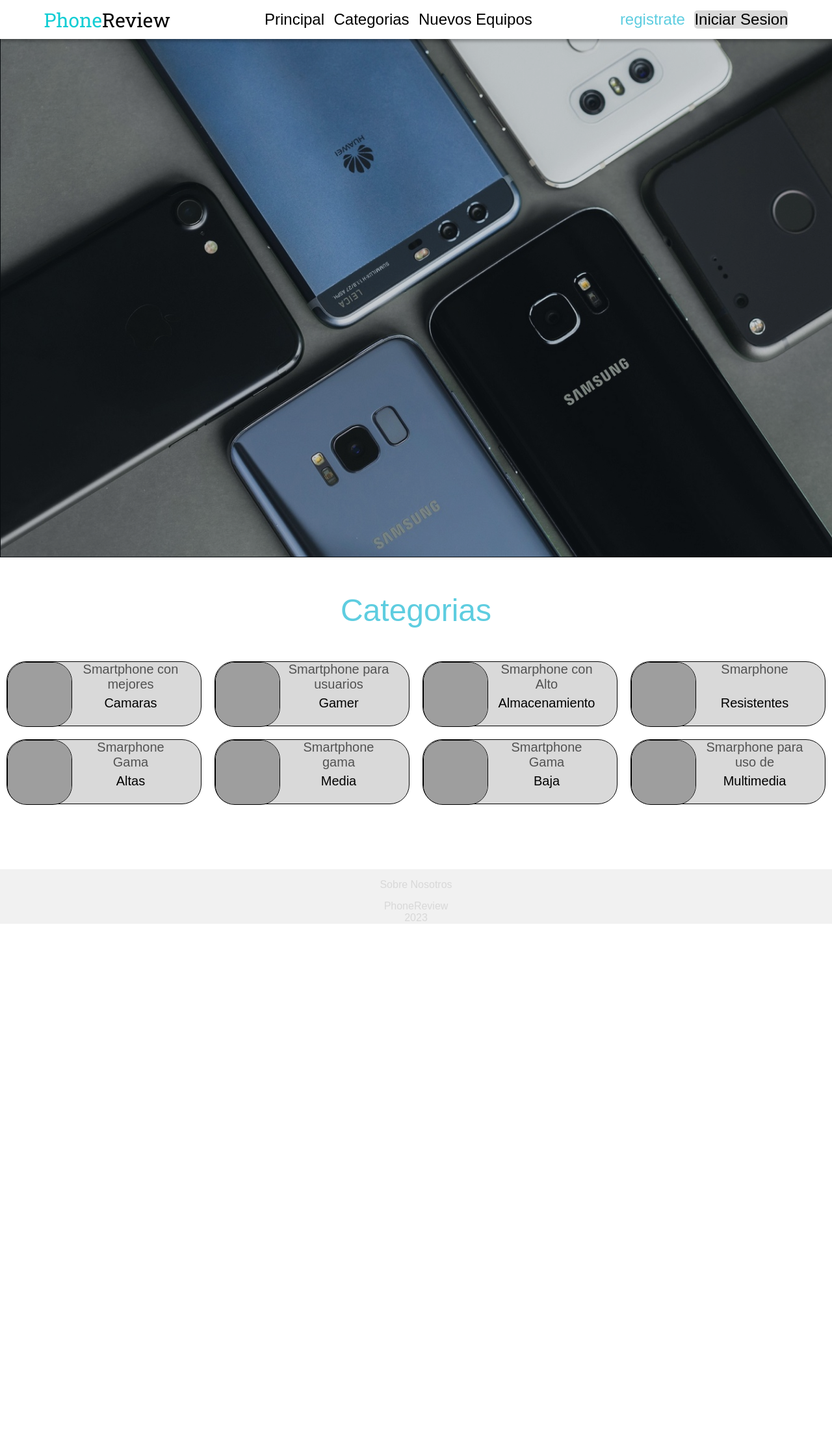
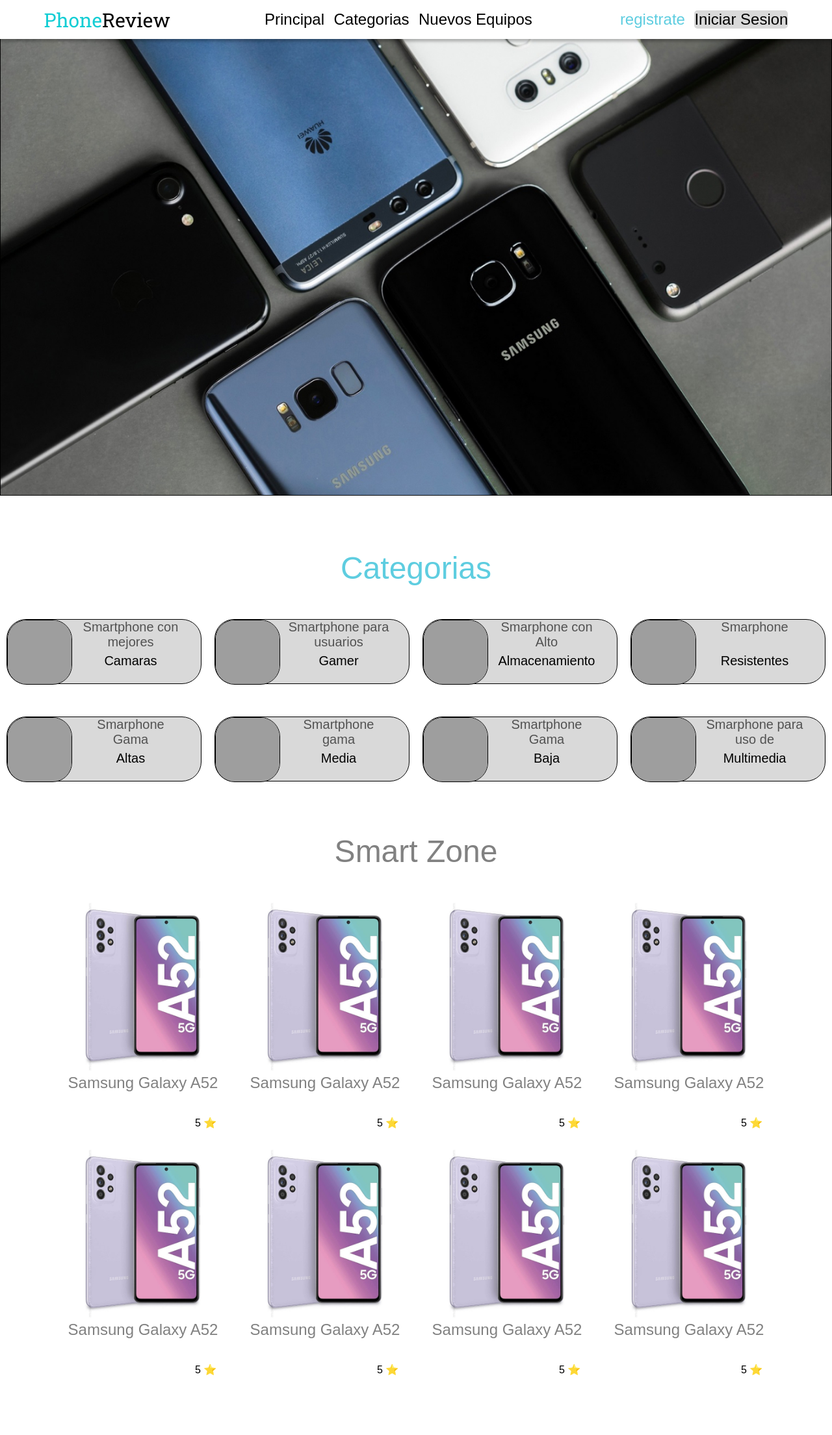
Before and after one commit to stian13/PhoneReview, a PHP site: page / in a window 1280 px wide; the page is wider, and only the part inside the window is pictured. Shown: that part at 65% size. Before the commit the page ends 1422 px from the top of that part, so only its background shows below. Run offline with PHP 8.4, Linux system fonts and the light colour scheme; grey boxes are pictures that could not be loaded.

Commit message:
se realizo la zona o el contenedor donde se encuentra los telefonos la smart zone ademas se configuro la imagen que estaba en la cabecera

```diff
--- a/index.html
+++ b/index.html
@@ -41,15 +41,15 @@
             </section>
         </div>
     </header>
-    <section>
+    <section class="conteiner">
         <div class="conteiner-img-cabecera">
             <div class="capa"></div>
             <img src="./assets/baner/cabeceraImagen.jpg" alt="" class="img-cabecera">
         </div>
     </section>
     <!--Categoria dispositivo-->
-<section>
-    <div class="title-categorias">Categorias</div>
+<section class="separador">
+    <div class="title ">Categorias</div>
     <div class="box-categorias">
         <div class="conteiner-categorias">
             <div class="categoria">
@@ -60,7 +60,7 @@
                     <div>Smartphone con mejores</div>
                     <div>Camaras</div>
                 </div>
-            </div>
+        </div>
             <div class="categoria">
                 <div>
                     <div>
@@ -134,14 +134,94 @@
     </div>
 </section>
 <!--Celulares-->
-<main>
-    <section>
-        <div>
+<section class="separador">
+    <div>
+    <div class="title Smart-zone">Smart Zone</div>
+        <div class="conteiner-cards-smartphone">
+            <div class="cards">
+                <img src="./assets/image 20smartphone.png" alt="" class="img-smartphone">
+                <div class="name-smartphone">Samsung
+                Galaxy A52</div>
+                <div class="conteiner-puntuacion">
+                    <div>5</div>
+                    <span>⭐</span>
+                </div>
+            </div>
 
+            <div class="cards">
+                <img src="./assets/image 20smartphone.png" alt="" class="img-smartphone">
+                <div class="name-smartphone">Samsung
+                Galaxy A52</div>
+                <div class="conteiner-puntuacion">
+                    <div>5</div>
+                    <span>⭐</span>
+                </div>
+            </div>
+
+            <div class="cards">
+                <img src="./assets/image 20smartphone.png" alt="" class="img-smartphone">
+                <div class="name-smartphone">Samsung
+                Galaxy A52</div>
+                <div class="conteiner-puntuacion">
+                    <div>5</div>
+                    <span>⭐</span>
+                </div>
+            </div>
+
+            <div class="cards">
+                <img src="./assets/image 20smartphone.png" alt="" class="img-smartphone">
+                <div class="name-smartphone">Samsung
+                Galaxy A52</div>
+                <div class="conteiner-puntuacion">
+                    <div>5</div>
+                    <span>⭐</span>
+                </div>
+            </div>
+
+            <div class="cards">
+                <img src="./assets/image 20smartphone.png" alt="" class="img-smartphone">
+                <div class="name-smartphone">Samsung
+                Galaxy A52</div>
+                <div class="conteiner-puntuacion">
+                    <div>5</div>
+                    <span>⭐</span>
+                </div>
+            </div>
+
+            <div class="cards">
+                <img src="./assets/image 20smartphone.png" alt="" class="img-smartphone">
+                <div class="name-smartphone">Samsung
+                Galaxy A52</div>
+                <div class="conteiner-puntuacion">
+                    <div>5</div>
+                    <span>⭐</span>
+                </div>
+            </div>
+
+            <div class="cards">
+                <img src="./assets/image 20smartphone.png" alt="" class="img-smartphone">
+                <div class="name-smartphone">Samsung
+                Galaxy A52</div>
+                <div class="conteiner-puntuacion">
+                    <div>5</div>
+                    <span>⭐</span>
+                </div>
+            </div>
+
+            <div class="cards">
+                <img src="./assets/image 20smartphone.png" alt="" class="img-smartphone">
+                <div class="name-smartphone">Samsung
+                Galaxy A52</div>
+                <div class="conteiner-puntuacion">
+                    <div>5</div>
+                    <span>⭐</span>
+                </div>
+            </div>
+            </div>
         </div>
-    </section>
-</main>
-<!---->
+    </div>
+</section>
+<!--
 <footer>
     <div class="conteiner-footer">
         <div class="content-footer">
@@ -152,5 +232,8 @@
         </div>
     </div>
 </footer>
+
+-->
+
 </body>
 </html>
--- a/styles/style.css
+++ b/styles/style.css
@@ -15,6 +15,7 @@
     --grosorFuente2: 400;
     --grosorFuente3: 500;
     --grissuave: #D9D9D9;
+    --grisnamesmartphone: #818181;
     --azulclarosuabe: #5ECDE0;
     --blanco: white;
     --sombra: 0, 0, 0, 0.25;
@@ -67,16 +68,16 @@ header{
     border-radius: 5px;
 }
 /*-----img-cabecera----*/
-.conteiner-img-cabecera .capa{
-    position: absolute;
-    width: 1440px;
-    height: 846px;
-    left: 0px;
-    top: 12px;
-    background: rgba(43, 57, 68, 0.25);
+.conteiner{
+    width: 100%;
 }
+.img-cabecera{
+    width: 100%;
+}
+
+
 /*-------------seccion-Categorias------------*/
-.title-categorias{
+.title{
     margin: 50px 0px 50px 0px;
     width: 100%;
     text-align: center;
@@ -86,7 +87,6 @@ header{
     font-size: 48px;
     line-height: 56px;
     color: #5ECDE0;
-
 }
 .box-categorias{
     display: flex;
@@ -96,7 +96,7 @@ header{
     display: grid;
     grid-template-columns: repeat(4, 1fr);
     grid-gap: 20px;
-    grid-row-gap: 20px;
+    grid-row-gap: 50px;
 }
 .categoria{
     width: 300px;
@@ -136,47 +136,46 @@ header{
     text-align: center;
     margin-left: 10px;
 }
-/*----------------------estilos menu principal desktop--------------------*/
-.conteiner-cards-phone{
+/*---conteiner smart zone---*/
+.conteiner-cards-smartphone{
     display: grid;
-    display: flex;
+    grid-template-columns: repeat(4, 260px);
+    gap: 20px 20px;
     justify-content: center;
-    flex-wrap: wrap;
-    margin-top: 60px;
+}
+.conteiner-cards-smartphone .cards{
+    width: 260px;
+    height: 360px;
+    cursor: pointer;
+    position: relative;
+}
+.conteiner-cards-smartphone .cards .img-smartphone{
+    width: 260px;
+    height: 260px;
+    border-radius: 20px 20px 0px 0px;
+}
+.conteiner-cards-smartphone .cards .name-smartphone{
+    font-size: var(--zisetitulospequeños);
+    text-align: center;
+    color: var(--grisnamesmartphone);
+}
+.conteiner-cards-smartphone .cards .conteiner-puntuacion{
+    position: absolute;
+    left: 210px;
+    top: 330px;
+
+}
+.conteiner-cards-smartphone .cards .conteiner-puntuacion div:nth-child(1){
+    display: inline;
+}
+.conteiner-cards-smartphone .cards:hover{
+    box-shadow: 4px 4px 4px rgba(0, 0.25, 0, 0.25);
+    border-radius: 20px;
 }
 
-.conteiner-cards-phone .cards-phone{
-     width: 300px;
+.conteiner-cards-smartphone .cards .name-smartphone:hover{
+    color: black;
 }
-.conteiner-cards-phone .cards-phone .img-phone{
-    width: 300px;
-    background-size: contain;
-}
-.conteiner-cards-phone .cards-phone div{
-    text-align: center;
-    font-size: var(--zisetexto);
-    font-weight: var(--grosorFuente1);
-}
-.datos-phone{
-    width: 300px;
-    display: grid;
-    grid-template-columns: 1fr 1fr;
-    margin-top: 5px;
-
-}
-.datos-phone div{
-    display: flex;
-}
-
-.datos-phone div .img-microdata{
-    width: 20px;
-    height: 20px;
-    margin-right: 5px;
-}
-.hinabilitar{
-    display: none;
-}
-
 /*-------------Footer-----------*/
 footer{
     margin-top: 100px;
@@ -200,6 +199,14 @@ footer{
 }
 .new{
     margin-top: 0px;
+}
+
+/*--------------------------------------------*/
+.Smart-zone{
+   color: var(--grisnamesmartphone);
+}
+.separador{
+    margin: 80px 0px 80px 0px;
 }
 @media (max-width:700px) {
     .cabecera {
```
Also changed, not shown: assets/image 20smartphone.png (added).
